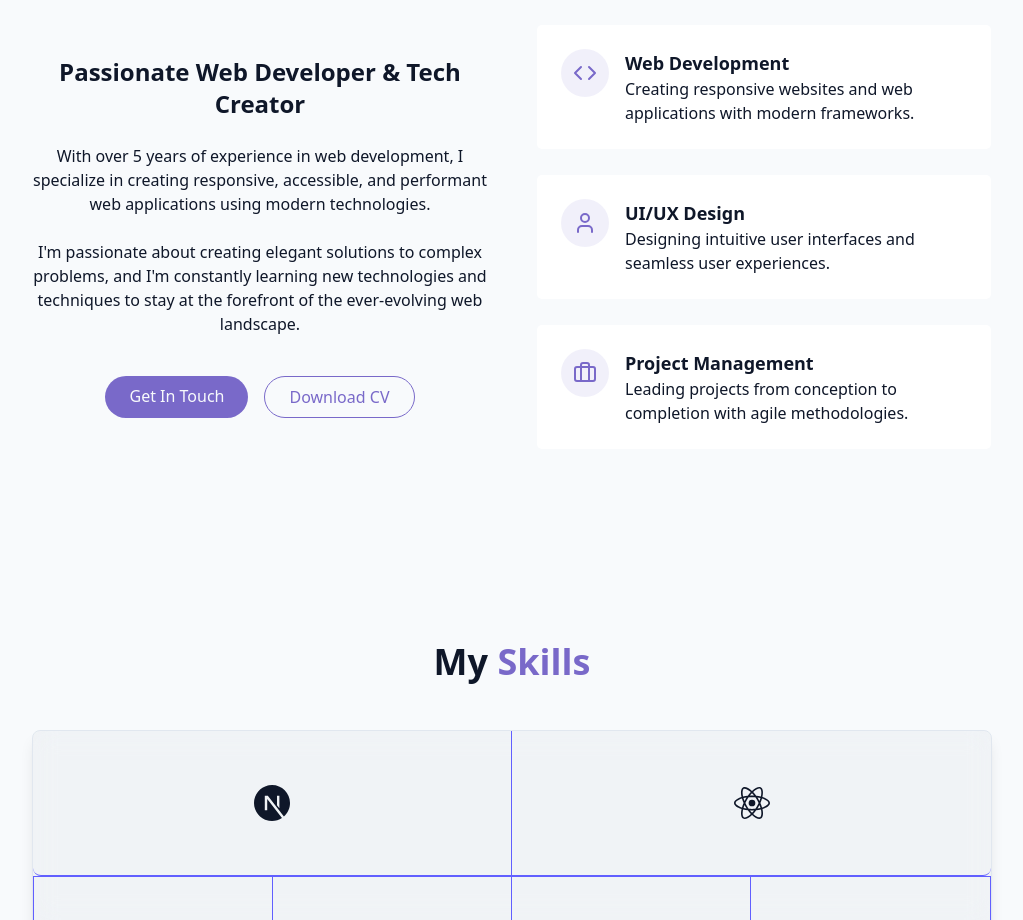
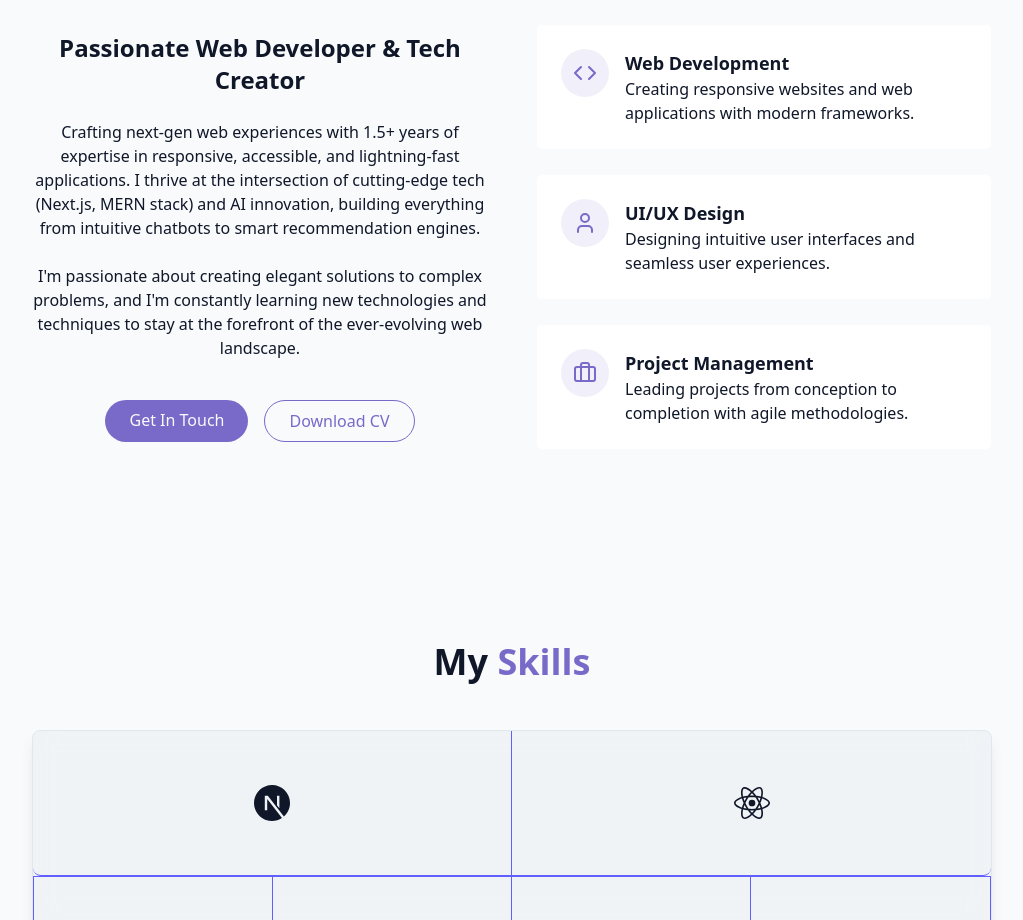
Before and after one commit to utshobbose/BosePortfolio, a React (Vite) app in the folder myPortfolio/: page / in a window 1280 px wide. Shown: the part 960-1880 px from the top of the page, without its empty margins (128-1151 px from the left). Built offline with nearby package versions, Linux system fonts and the light colour scheme.

Commit message:
About section update

```diff
--- a/myPortfolio/src/components/AboutSection.jsx
+++ b/myPortfolio/src/components/AboutSection.jsx
@@ -16,9 +16,7 @@ export const AboutSection = () => {
             </h3>
 
             <p className="text-muted-foreground">
-              With over 5 years of experience in web development, I specialize
-              in creating responsive, accessible, and performant web
-              applications using modern technologies.
+              Crafting next-gen web experiences with 1.5+ years of expertise in responsive, accessible, and lightning-fast applications. I thrive at the intersection of cutting-edge tech (Next.js, MERN stack) and AI innovation, building everything from intuitive chatbots to smart recommendation engines.
             </p>
 
             <p className="text-muted-foreground">
```
